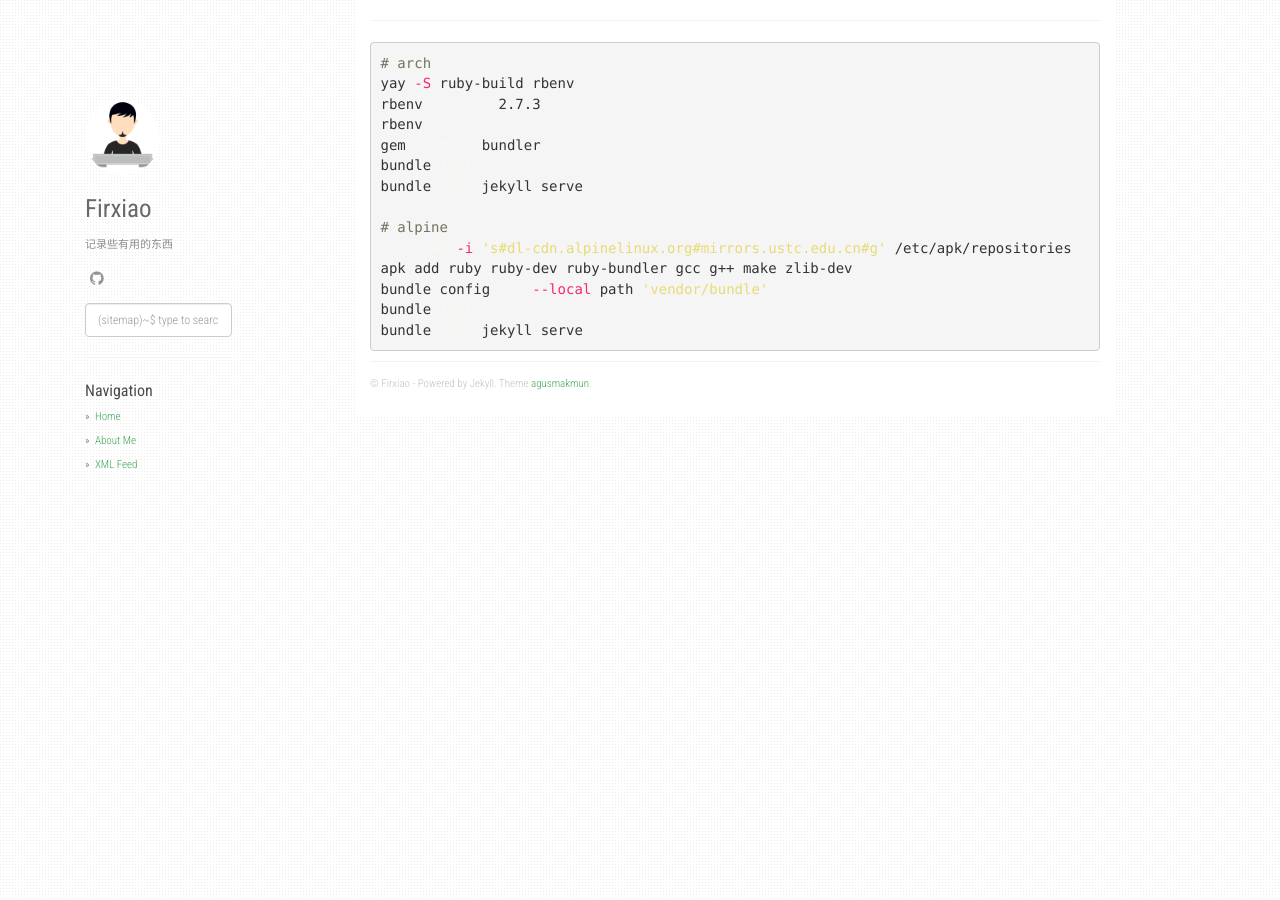
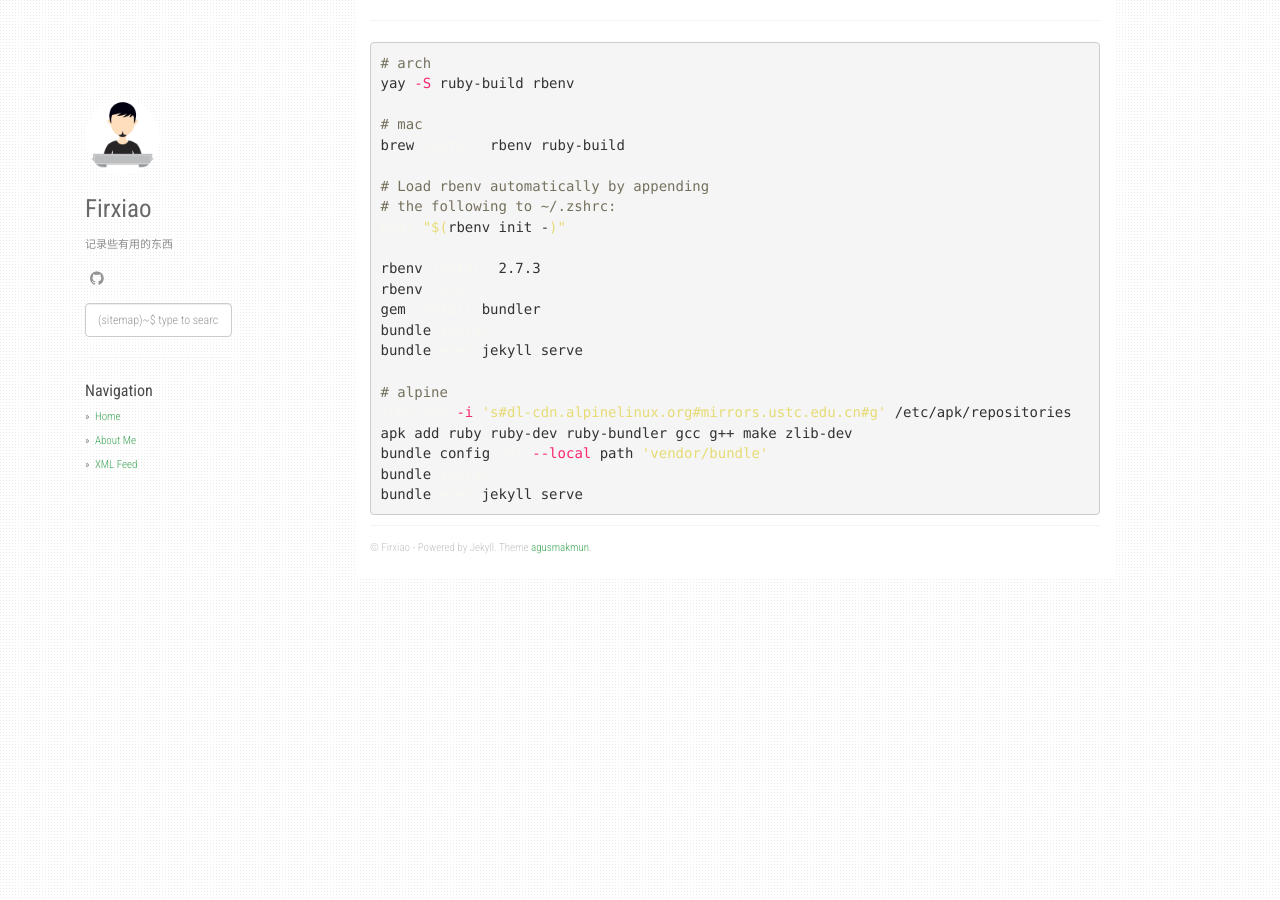
Before and after one commit to Firxiao/firxiao.github.io, a Jekyll site: the page built from note.md, in a window 1280 px wide. Built offline with Jekyll 4.4.1, drawn with Linux system fonts in a browser that asks for light colours; nearby versions of some CDN libraries; our own code applies the rules of GitHub Pages for plain Markdown files.

````diff
--- a/note.md
+++ b/note.md
@@ -1,6 +1,14 @@
 ```bash
 # arch
 yay -S ruby-build rbenv
+
+# mac
+brew install rbenv ruby-build
+
+# Load rbenv automatically by appending
+# the following to ~/.zshrc:
+eval "$(rbenv init -)"
+
 rbenv install 2.7.3
 rbenv local
 gem install bundler
````
Also changed, not shown: _posts/2019-07-29-bash-skills.md (+16 -0 lines).
